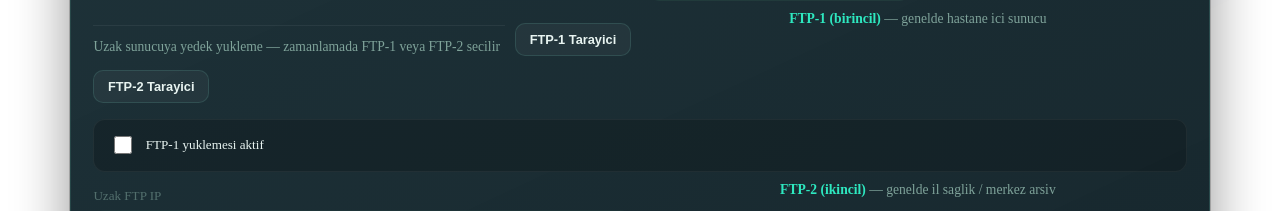
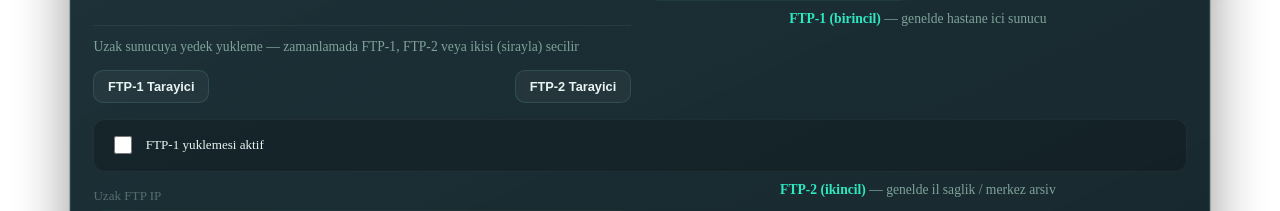
Before and after one commit to umiteyigun/yedek_kontrol, a FastAPI app: template panel/templates/settings.html in a window 1280 px wide. Shown: the part 1479-1690 px from the top of the page. Run offline with FastAPI, Linux system fonts and the light colour scheme; the template is opened without the code that fills it: most values are stand-ins (such as "Sample title", 1, 10 or a date in 2020); parts of the project's set-up code (start-up, migrations or seed data) failed here and were passed over.

Commit message:
feat: schedule FTP target both — sequential FTP-1 then FTP-2
Allow zamanlama to upload the same backup artifact to both FTP
destinations in order without a second expdp. Hang-proof ftp-put.py
SIZE verify path is unchanged.

```diff
--- a/core/app/config/models.py
+++ b/core/app/config/models.py
@@ -90,7 +90,7 @@ class BackupScheduleRule(BaseModel):
     time: str = "02:00"
     day_of_week: int | None = None
     label: str = ""
-    ftp_target: Literal["primary", "secondary", "none"] = "primary"
+    ftp_target: Literal["primary", "secondary", "none", "both"] = "primary"
 
     @field_validator("id")
     @classmethod
@@ -148,6 +148,7 @@ class BackupScheduleRule(BaseModel):
             "primary": "FTP-1 (birincil)",
             "secondary": "FTP-2 (ikincil)",
             "none": "FTP yok",
+            "both": "FTP-1 + FTP-2 (sirayla)",
         }
         return labels.get(self.ftp_target, "FTP-1 (birincil)")
 
--- a/core/app/services/backups.py
+++ b/core/app/services/backups.py
@@ -369,7 +369,7 @@ def queue_backup(
         raise ValueError("Tip GUNLUK veya HAFTALIK olmali")
     if instance_id and not re.fullmatch(r"[a-z0-9\-]+", instance_id):
         raise ValueError("Gecersiz instance id")
-    if ftp_target not in {"primary", "secondary", "none"}:
+    if ftp_target not in {"primary", "secondary", "none", "both"}:
         raise ValueError("Gecersiz FTP hedefi")
     if instance_id:
         payload = f"{tip}:{instance_id}:{ftp_target}"
--- a/core/app/web/templates/settings.html
+++ b/core/app/web/templates/settings.html
@@ -228,7 +228,7 @@
               </div>
 
               <div class="ftp-section-toolbar full">
-                <p class="form-hint ftp-section-hint">Uzak sunucuya yedek yukleme — zamanlamada FTP-1 veya FTP-2 secilir</p>
+                <p class="form-hint ftp-section-hint">Uzak sunucuya yedek yukleme — zamanlamada FTP-1, FTP-2 veya ikisi (sirayla) secilir</p>
                 <button
                   type="button"
                   class="btn-ghost btn-sm btn-ftp-browse"
@@ -535,6 +535,7 @@
             <select name="ftp_target" id="schedule-ftp-target">
               <option value="primary">FTP-1 (birincil / yerel)</option>
               <option value="secondary">FTP-2 (ikincil / merkez)</option>
+              <option value="both">FTP-1 + FTP-2 (sirayla ayni yedek)</option>
               <option value="none">FTP yok (yalnizca yerel disk)</option>
             </select>
           </label>
```
Also changed, not shown: core/app/routes/panel.py (+7 -2 lines), 1 other file.
